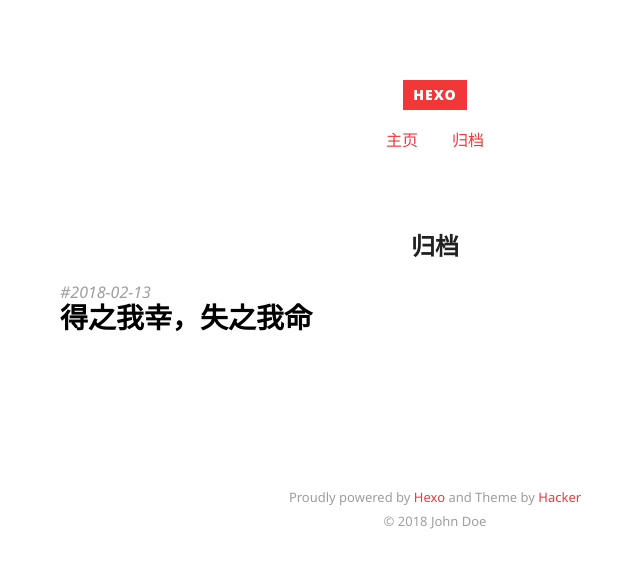
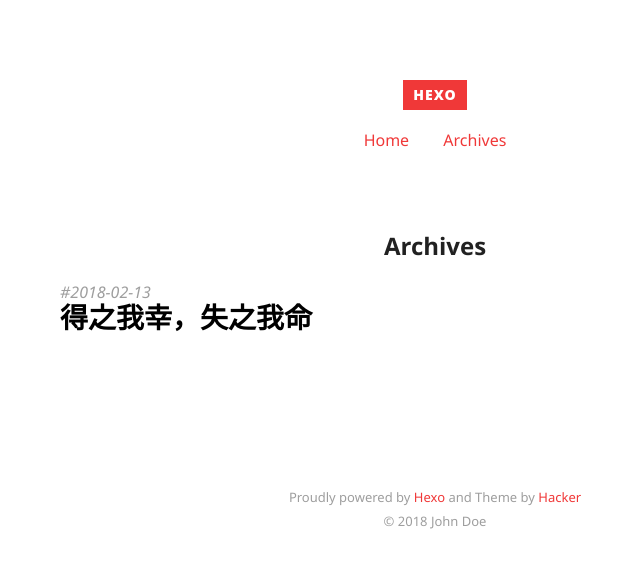
Before and after one commit to looyyc/looyyc.github.io, a plain HTML site: page archives/index.html in a window 1280 px wide. Shown: the whole page, without its empty margins (205-845 px from the left). Drawn offline with Linux system fonts and the light colour scheme.

Commit message:
Site updated: 2018-02-22 18:16:59

```diff
--- a/archives/index.html
+++ b/archives/index.html
@@ -3,7 +3,7 @@
 <head>
   <meta charset="utf-8">
 
-  <title>归档 | Hexo</title>
+  <title>Archives | Hexo</title>
 
 
   <meta name="author" content="John Doe">
@@ -45,9 +45,9 @@
   <nav class="site-navigation">
     <ul>
 
-        <li><a href="/">主页</a></li>
+        <li><a href="/">Home</a></li>
 
-        <li><a href="/archives">归档</a></li>
+        <li><a href="/archives">Archives</a></li>
 
     </ul>
   </nav>
@@ -58,7 +58,7 @@
 
 <article>
 
-  <h2 class="article-title ">归档</h2>
+  <h2 class="article-title ">Archives</h2>
 
   <div class="archive">
 
```
Also changed, not shown: 2018/02/13/得之我幸，失之我命/index.html (+2 -2 lines), archives/2018/02/index.html (+3 -3 lines), archives/2018/index.html (+3 -3 lines), index.html (+2 -2 lines).
